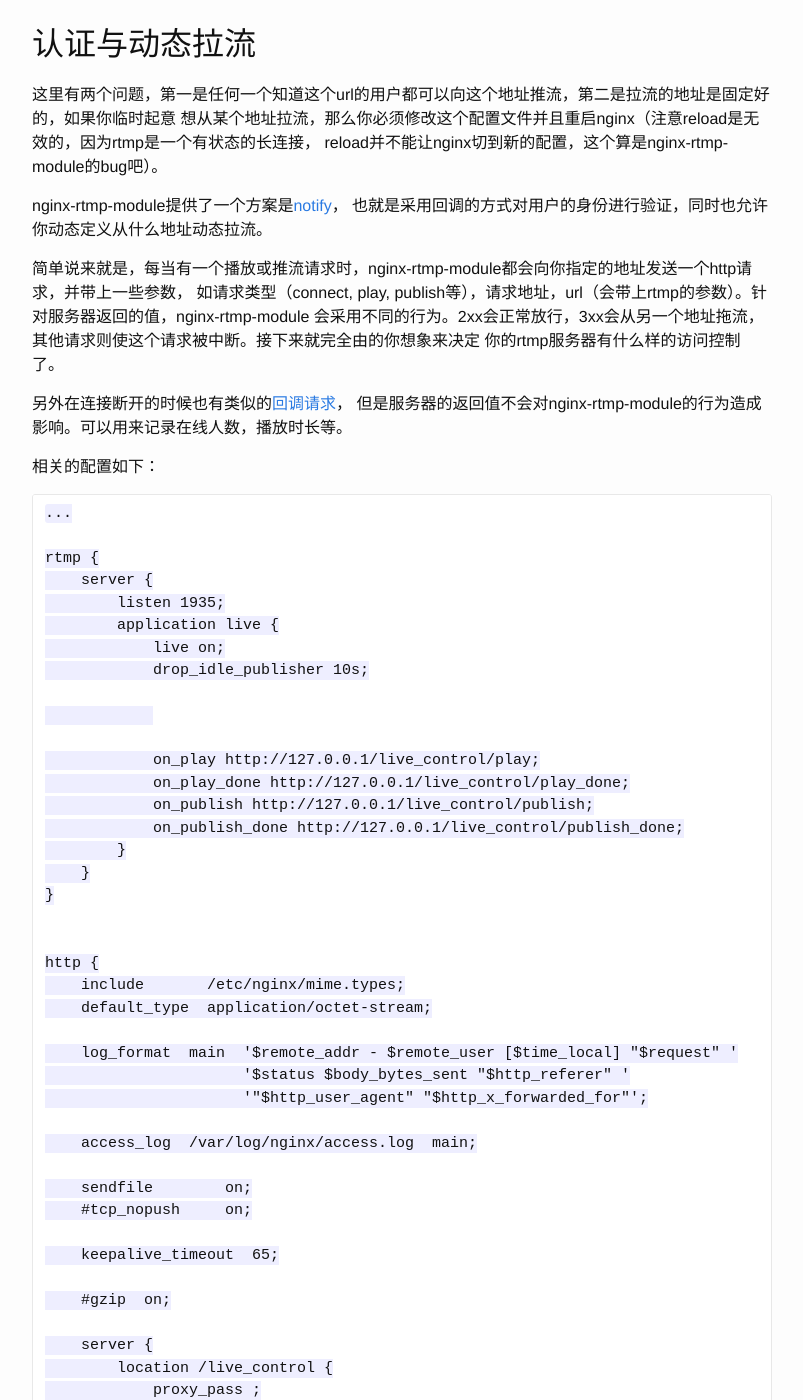
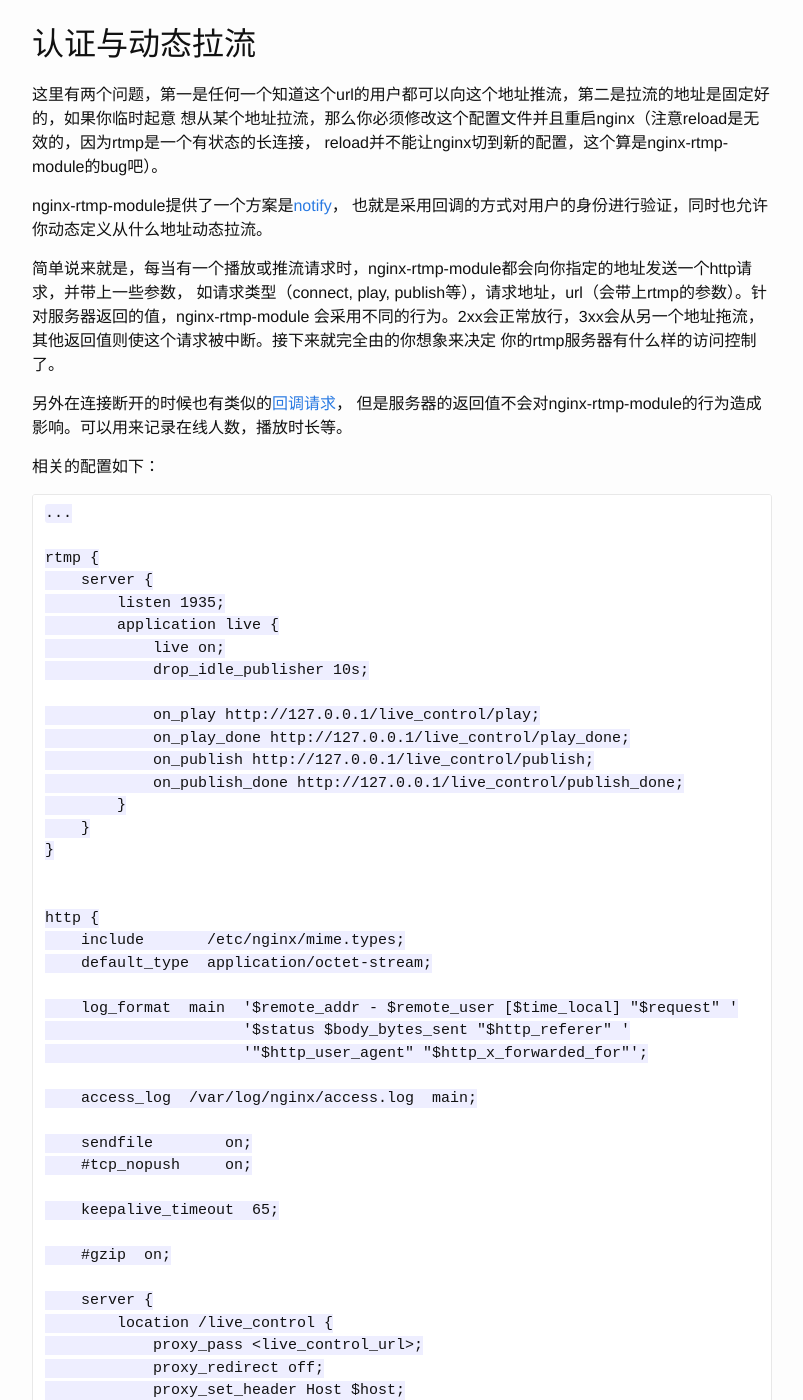
Before and after one commit to huiyiqun/blog, a Jekyll site: the page built from _posts/2016-10-28-livestream-your-desktop-with-nginx-rtmp-module.markdown, in a window 1280 px wide and 1400 px high, scrolled down 1307 px. Shown: the whole window, without its empty margins (238-1041 px from the left). Built offline with Jekyll 4.4.1, drawn with Linux system fonts in a browser that asks for light colours; comment, search, counter and statistics services are not loaded; some of the changed text lies outside the part shown.

Commit message:
fix some error

```diff
--- a/_posts/2016-10-28-livestream-your-desktop-with-nginx-rtmp-module.markdown
+++ b/_posts/2016-10-28-livestream-your-desktop-with-nginx-rtmp-module.markdown
@@ -44,9 +44,7 @@ rtmp {
             live on;
             drop_idle_publisher 10s;
 
-            {% for src in pull_sources %}
-                pull {{src.url}} name={{src.name}} static;
-            {% endfor %}
+            pull <src.url> name=<src.name> static;
         }
     }
 }
@@ -68,7 +66,7 @@ nginx-rtmp-module提供了一个方案是[notify](https://github.com/arut/nginx-
 
 简单说来就是，每当有一个播放或推流请求时，nginx-rtmp-module都会向你指定的地址发送一个http请求，并带上一些参数，
 如请求类型（connect, play, publish等），请求地址，url（会带上rtmp的参数）。针对服务器返回的值，nginx-rtmp-module
-会采用不同的行为。2xx会正常放行，3xx会从另一个地址拖流，其他请求则使这个请求被中断。接下来就完全由的你想象来决定
+会采用不同的行为。2xx会正常放行，3xx会从另一个地址拖流，其他返回值则使这个请求被中断。接下来就完全由的你想象来决定
 你的rtmp服务器有什么样的访问控制了。
 
 另外在连接断开的时候也有类似的[回调请求](https://github.com/arut/nginx-rtmp-module/wiki/Directives#on_play_done)，
@@ -86,10 +84,6 @@ rtmp {
         application live {
             live on;
             drop_idle_publisher 10s;
-
-            {% for src in pull_sources %}
-                pull {{src.url}} name={{src.name}} static;
-            {% endfor %}
 
             on_play http://127.0.0.1/live_control/play;
             on_play_done http://127.0.0.1/live_control/play_done;
@@ -119,7 +113,7 @@ http {
 
     server {
         location /live_control {
-            proxy_pass {{live_control_url}};
+            proxy_pass <live_control_url>;
             proxy_redirect off;
             proxy_set_header Host $host;
             proxy_ssl_verify on;
@@ -156,10 +150,6 @@ rtmp {
         application live {
             live on;
             drop_idle_publisher 10s;
-
-            {% for src in pull_sources %}
-                pull {{src.url}} name={{src.name}} static;
-            {% endfor %}
 
             hls on;
             hls_path /tmp/hls;
@@ -226,9 +216,7 @@ http {
         location / {
             rtmp_stat all;
             rtmp_stat_stylesheet stat.xsl;
-            {% for network in stat_allowed_network %}
-                allow {{network}};
-            {% endfor %}
+            allow <your-network>;
             deny all;
         }
 
```
Also changed, not shown: other parts of _posts/2016-10-28-livestream-your-desktop-with-nginx-rtmp-module.markdown (+4 -2 lines).
